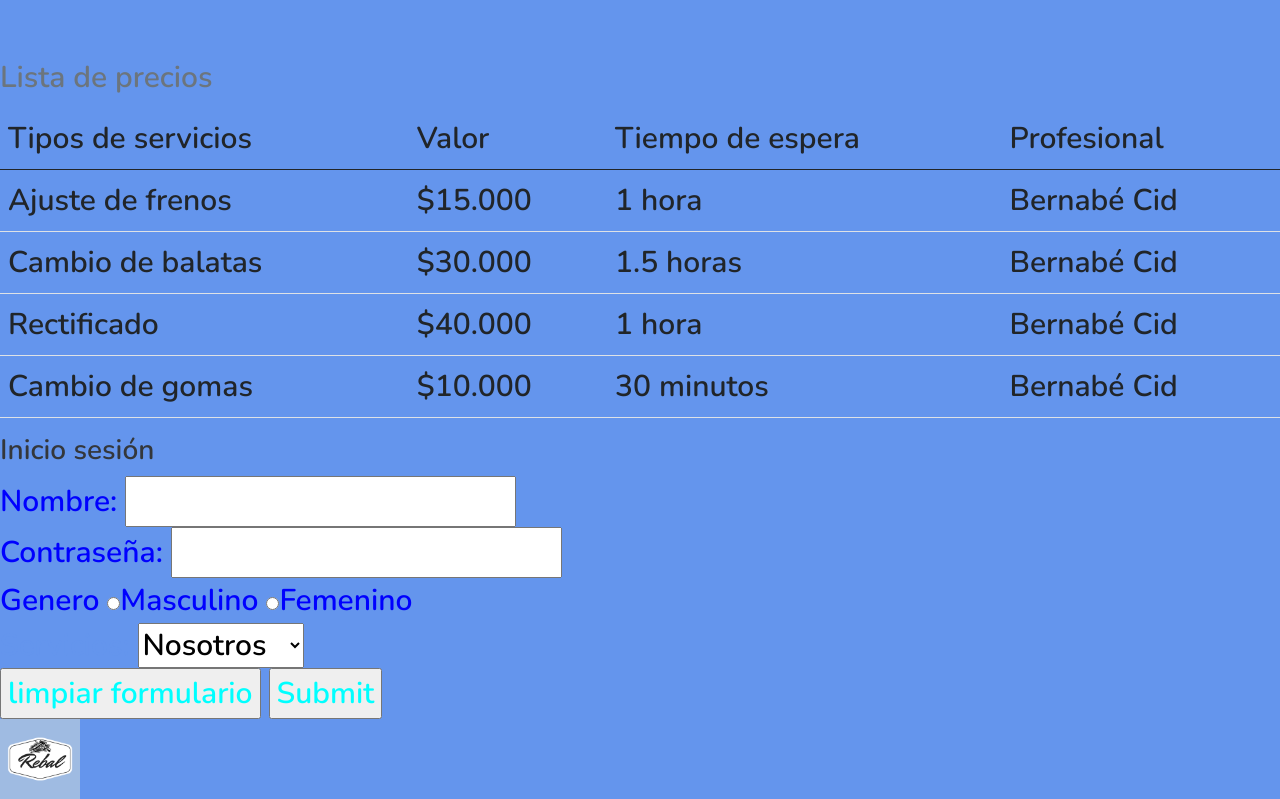
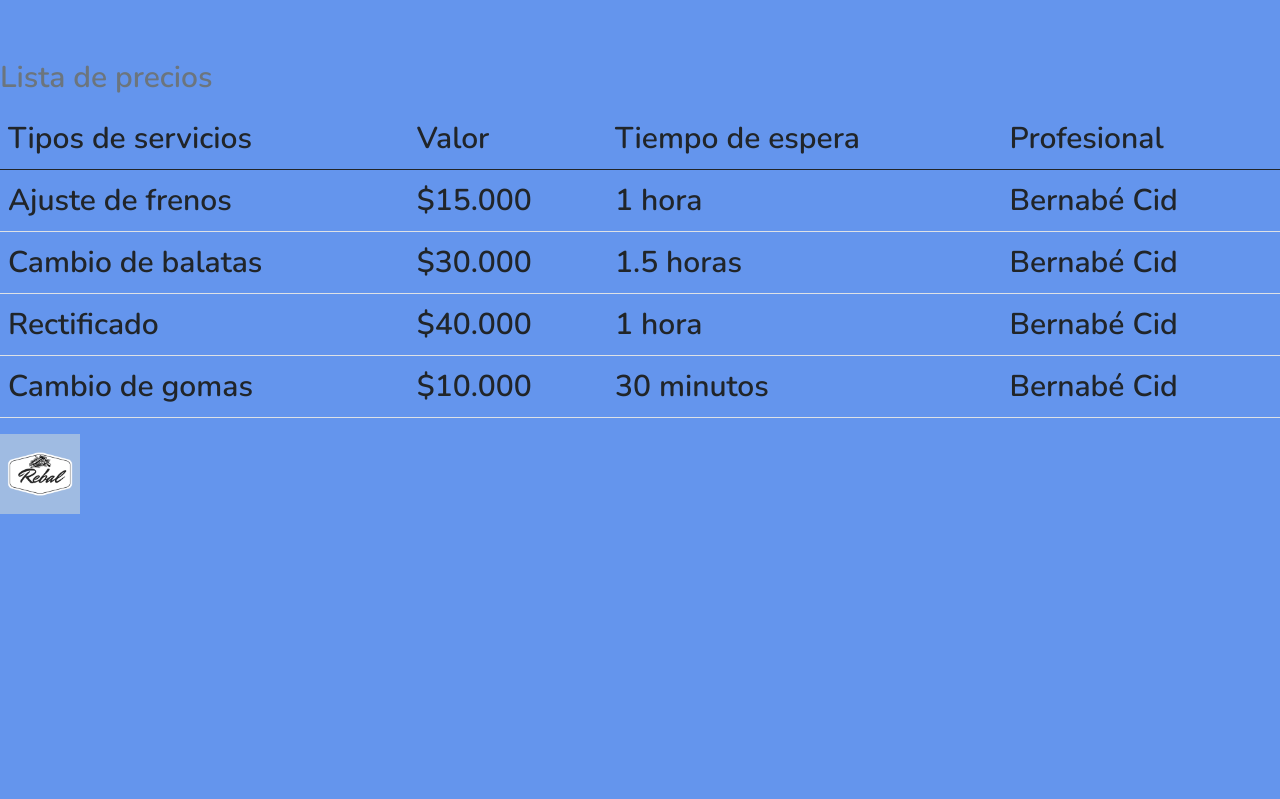
Before and after one commit to Nayaret8/RebalCid, a website: page index.html in a window 1280 px wide. Shown: the part 1667-2466 px from the top of the page. After the commit the page ends 2181 px from the top, so only its background shows below. Drawn offline with nearby package versions, Linux system fonts and the light colour scheme.

Commit message:
cambio de nombre

```diff
--- a/rebalcid.html
+++ b/index.html
@@ -144,49 +144,13 @@
         </section>
 
 
-        <h3>Inicio sesión</h3>
-
-        <form>
-            <div>
-                <label for="nombre">Nombre:</label>
-                <input type="text" name="nombre">
-            </div>
-
-
-            <div>
-                <label for="password">Contraseña:</label>
-                <input type="password" name="password">
-            </div>
-
-
-            <div>
-                <label for="gender">Genero</label>
-                <input type="radio" name="gender" value="masculino">Masculino
-                <input type="radio" name="gender" value="femenino">Femenino
-            </div>
-
-            <div class="formu">
-                <label for="servicios">Servicios:</label>
-
-                <select name="servicios" id="servicios">
-                <option value="Nosotros">Nosotros</option>
-                <option value="Ubicación">Ubicación</option>
-                <option value="Productos">Productos</option>
-                <option value="Repuestos">Repuestos</option>
-                </select>
-            </div>
-
-            <div>
-                <input class="limpiar" type="reset" value="limpiar formulario">
-                <input class="enviar" type="submit">
-            </div>
-
-        </form>
     </main>
     <footer>
         <nav>
             <img src="logoRebal.png" alt="logo" width="80px">
         </nav>
+
+
     </footer>
 
     <script src="https://cdn.jsdelivr.net/npm/@popperjs/core@2.9.2/dist/umd/popper.min.js" integrity="sha384-IQsoLXl5PILFhosVNubq5LC7Qb9DXgDA9i+tQ8Zj3iwWAwPtgFTxbJ8NT4GN1R8p" crossorigin="anonymous"></script>
```
Also changed, not shown: nosotros.html (+21 -8 lines).
